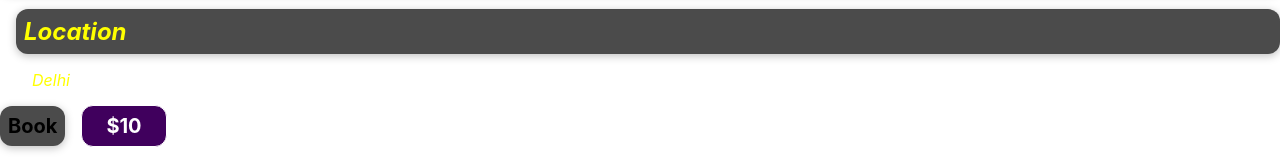
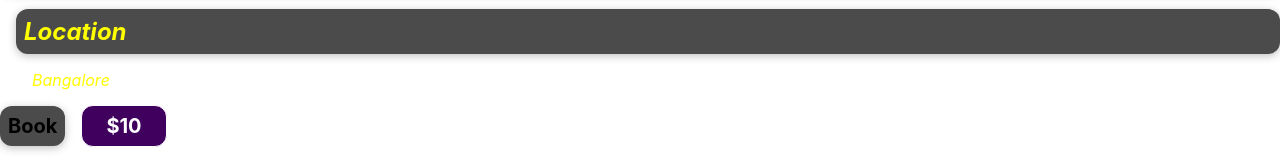
Before and after one commit to anandamayee126/react_project_one, a React (Create React App) app: page / in a window 1280 px wide. Shown: the part 125-285 px from the top of the page. Built offline with nearby package versions, Linux system fonts and the light colour scheme.

Commit message:
Added variables

```diff
--- a/src/components/ExpenseItem.js
+++ b/src/components/ExpenseItem.js
@@ -1,11 +1,12 @@
 import "./ExpenseItem.css";
 
 function ExpenseItem() {
+  let expenseLocation="Bangalore";
   return (
     <div>
       <div className="expense-item">15 August 2023</div>
        <div className="expense-item__location"><h2 className="expense-item h2">Location</h2>
-          <div className="expense-item__location">Delhi</div>
+          <div className="expense-item__location">{expenseLocation}</div>
         </div>
       <div className="expense-item__description">
         <h2 className="expense-item h2">Book</h2>
```
